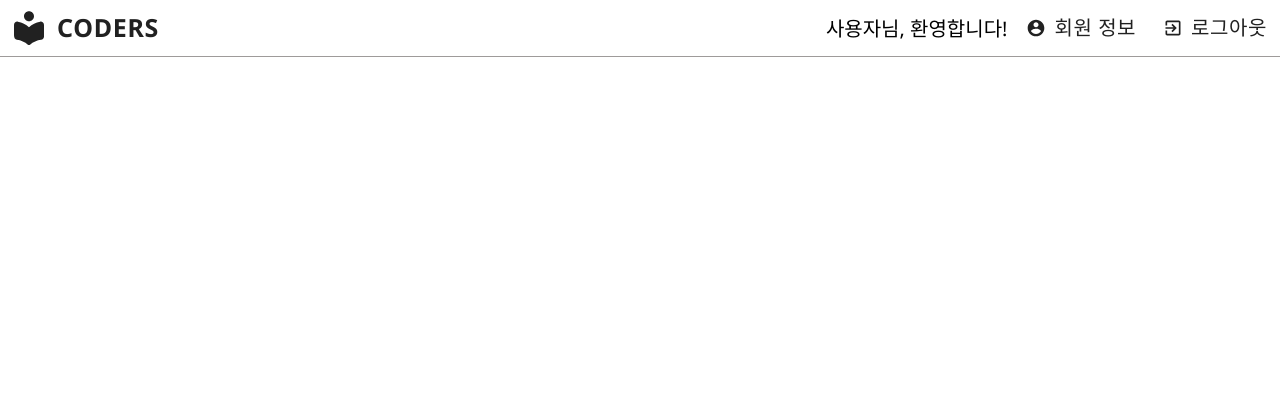
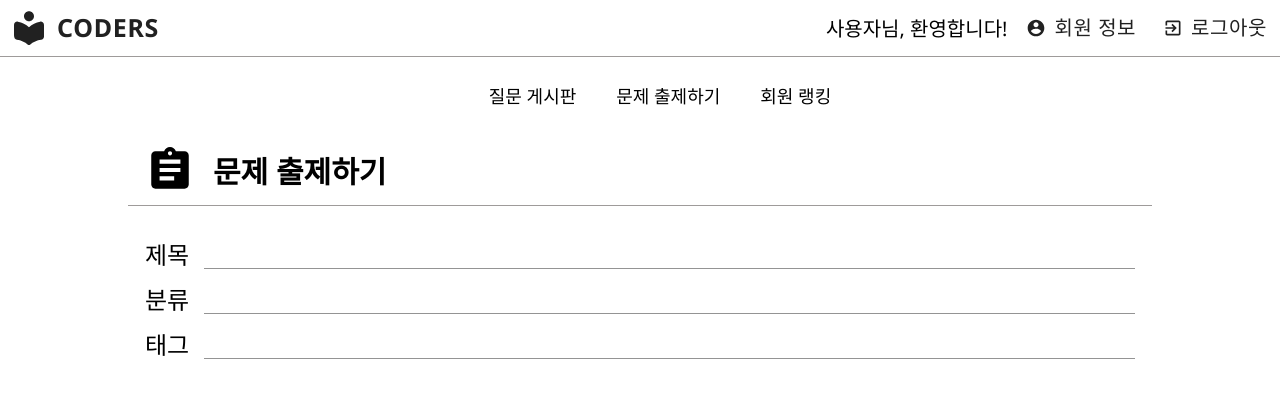
Before and after one commit to CSUOS/coders, a React (Create React App) app in the folder frontend/: page /submit in a window 1280 px wide. Shown: the top 398 px of the page. Built offline with nearby package versions, Linux system fonts and the light colour scheme.

Commit message:
Add submit page (demo)

```diff
--- /dev/null
+++ b/frontend/src/components/UI/LabelInput.js
@@ -0,0 +1,15 @@
+import React from 'react';
+import { Grid, TextField } from '@material-ui/core';
+
+const LabelInput = ({ label, defaultValue = null }) => {
+	return (
+		<Grid className="labelinput">
+			<Grid className="labelinput-label">{label}</Grid>
+			<Grid className="labelinput-input">
+				<TextField fullWidth defaultValue={defaultValue} />
+			</Grid>
+		</Grid>
+	);
+};
+
+export default LabelInput;
--- a/frontend/src/components/UI/index.js
+++ b/frontend/src/components/UI/index.js
@@ -20,3 +20,4 @@ export { default as QuestionInfo } from './Question/QuestionInfo';
 export { default as InputBox } from './Question/InputBox';
 export { default as InputDropDown } from './Question/InputDropDown';
 export { default as SearchBar } from './Question/SearchBar';
+export { default as LabelInput } from './LabelInput';
--- a/frontend/src/components/View/MainView.js
+++ b/frontend/src/components/View/MainView.js
@@ -2,7 +2,7 @@ import React from 'react';
 import { Grid } from '@material-ui/core';
 import { Route } from 'react-router-dom';
 import { Header } from '../UI';
-import { Home, User, Problem, Question, Rangking } from '.';
+import { Home, User, Problem, Question, Rangking, Submit } from '.';
 
 const MainView = () => {
 	const userName = '사용자';
@@ -15,6 +15,7 @@ const MainView = () => {
 				<Route exact path="/user" component={User} />
 				<Route path="/problem" component={Problem} />
 				<Route path="/question" component={Question} />
+				<Route path="/submit" component={Submit} />
 				<Route path="/ranking" component={Rangking} />
 			</Grid>
 		</>
--- /dev/null
+++ b/frontend/src/components/View/SubmitView.js
@@ -0,0 +1,26 @@
+import React from 'react';
+import { Grid } from '@material-ui/core';
+import { MenuBar, PageHeader, LabelInput } from '../UI';
+
+const SubmitView = () => {
+	const mainTitle = '문제 출제하기';
+	const labels = ['제목', '분류', '태그'];
+
+	return (
+		<Grid className="submit">
+			<MenuBar />
+			<Grid className="submit-container">
+				<PageHeader mainTitle={mainTitle} />
+				<Grid className="submit-content">
+					<Grid className="submit-info">
+						{labels.map((label) => (
+							<LabelInput label={label} />
+						))}
+					</Grid>
+				</Grid>
+			</Grid>
+		</Grid>
+	);
+};
+
+export default SubmitView;
--- a/frontend/src/components/View/index.js
+++ b/frontend/src/components/View/index.js
@@ -5,3 +5,4 @@ export { default as User } from './UserView';
 export { default as Problem } from './ProblemView';
 export { default as Question } from './QuestionView';
 export { default as Rangking } from './RangkingView';
+export { default as Submit } from './SubmitView';
--- /dev/null
+++ b/frontend/src/scss/UI/_labelinput.scss
@@ -0,0 +1,13 @@
+.labelinput{
+	display: flex;
+	padding-top: 10px;
+	justify-content: flex-start;
+	align-items: center;
+	.labelinput-label{
+		font-size: 24px;
+		margin-right: 15px;
+	}
+	.labelinput-input{
+		flex: 1;
+	}
+}
--- a/frontend/src/scss/main.scss
+++ b/frontend/src/scss/main.scss
@@ -21,6 +21,7 @@
 @import './UI/Question/questioninfo';
 @import './UI/Question/inputbox';
 @import './UI/Question/searchbar';
+@import './UI/labelinput';
 
 // view
 @import './view/main';
@@ -30,3 +31,4 @@
 @import './view/login';
 @import './view/question';
 @import './view/ranking';
+@import './view/submit';
--- /dev/null
+++ b/frontend/src/scss/view/_submit.scss
@@ -0,0 +1,14 @@
+.submit{
+	.submit-container {
+		width: 100%;
+		height: 100%;
+		.submit-content {
+			padding: 0% 10%;
+			width: 80%;
+			height: 100%;
+			.submit-info{
+				padding: 20px 17px;
+			}
+		}
+	}
+}
```
